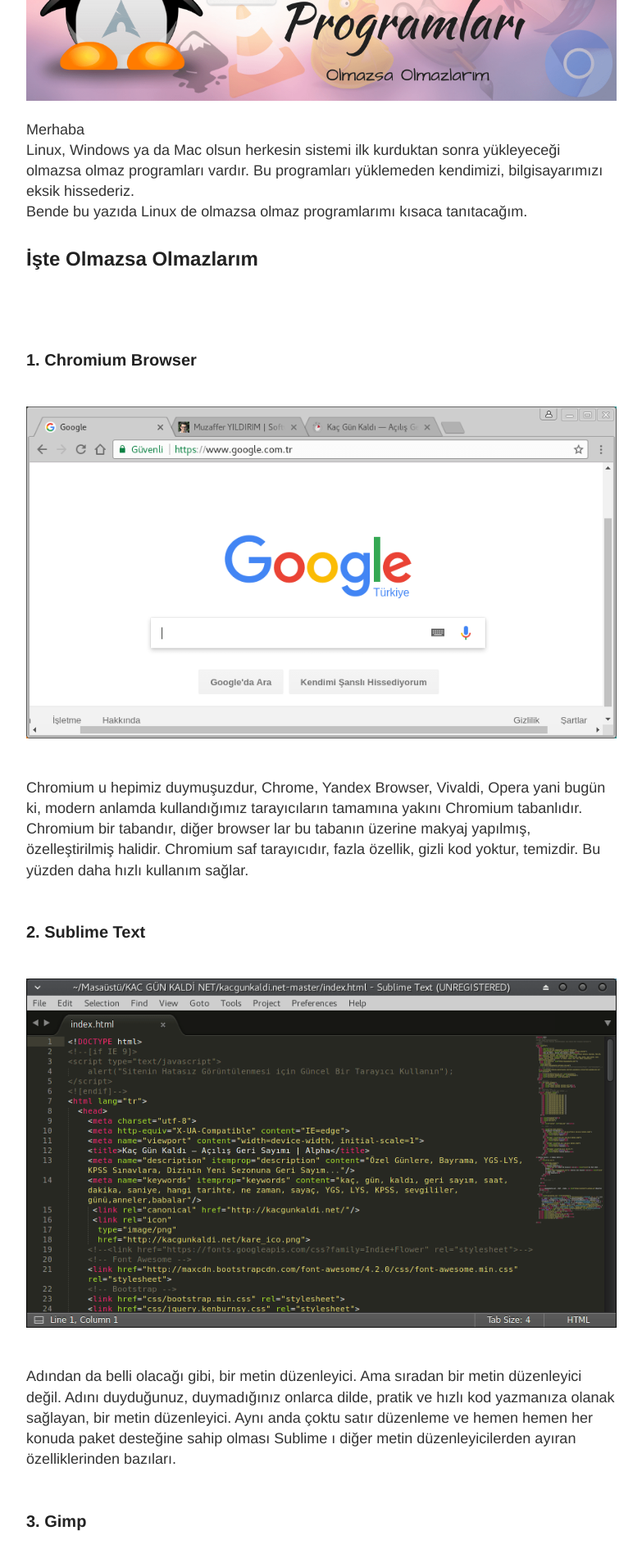
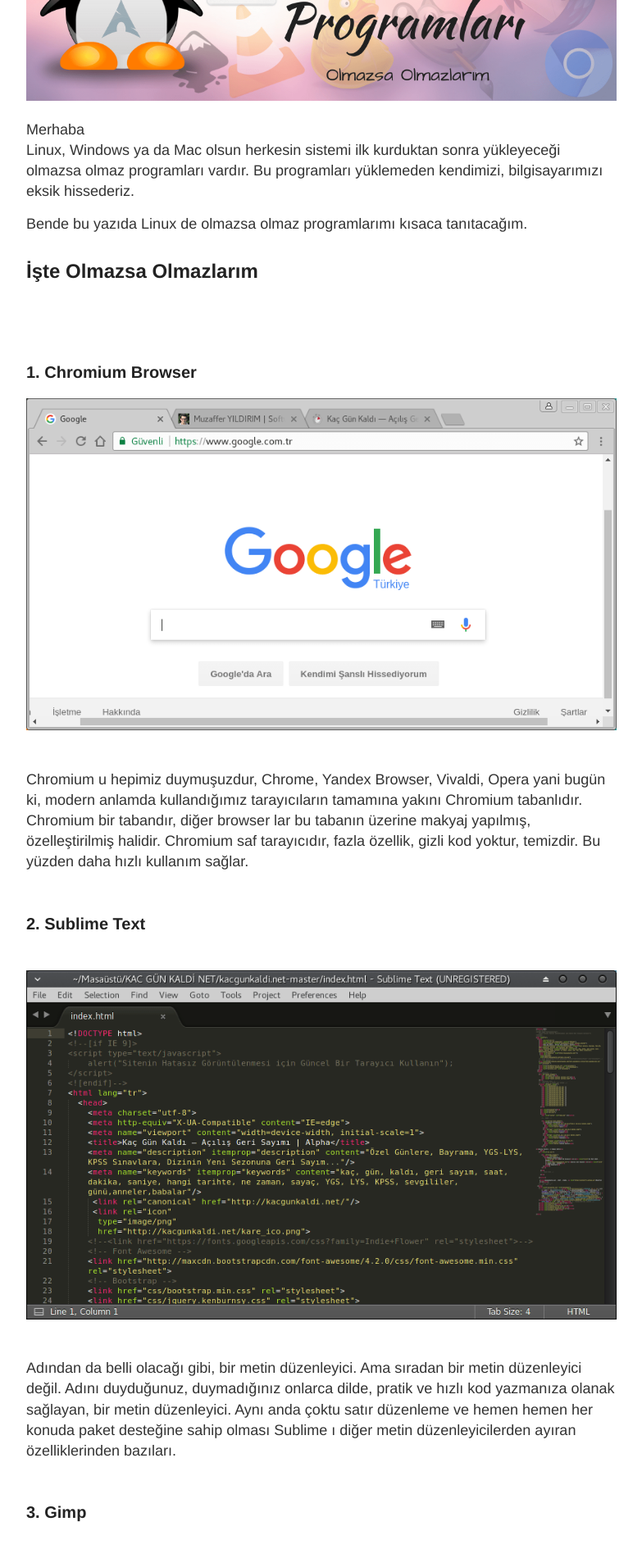
Before and after one commit to yldrmzffr/yldrmzffr.github.io, a Jekyll site: the page built from _posts/2017-05-27-kullandigim-linux-programlari.md, in a window 1280 px wide. Shown: the part 382-2283 px from the top of the page at 82% size, without its empty margins (248-1031 px from the left). Built offline with Jekyll 4.4.1, drawn with Linux system fonts in a browser that asks for light colours; comment, search, counter and statistics services are not loaded.

Commit message:
Update 2017-05-27-kullandigim-linux-programlari.md

```diff
--- a/_posts/2017-05-27-kullandigim-linux-programlari.md
+++ b/_posts/2017-05-27-kullandigim-linux-programlari.md
@@ -6,14 +6,15 @@
 
 
 Merhaba <br/>
-Linux, Windows ya da Mac olsun herkesin sistemi ilk kurduktan sonra yükleyeceği olmazsa olmaz programları vardır. Bu programları yüklemeden kendimizi, bilgisayarımızı eksik hissederiz. <br/>
+Linux, Windows ya da Mac olsun herkesin sistemi ilk kurduktan sonra yükleyeceği olmazsa olmaz programları vardır. Bu programları yüklemeden kendimizi, bilgisayarımızı eksik hissederiz.
+
 Bende bu yazıda Linux de olmazsa olmaz programlarımı kısaca tanıtacağım.
 <br/>
 ## İşte Olmazsa Olmazlarım
 <br/>
 <br/>
 ### 1. Chromium Browser
-<br/>
+
 ![Chromium]({{ site.baseurl }}/images/linux/program/chromium.png)
 
 <br/>
```
